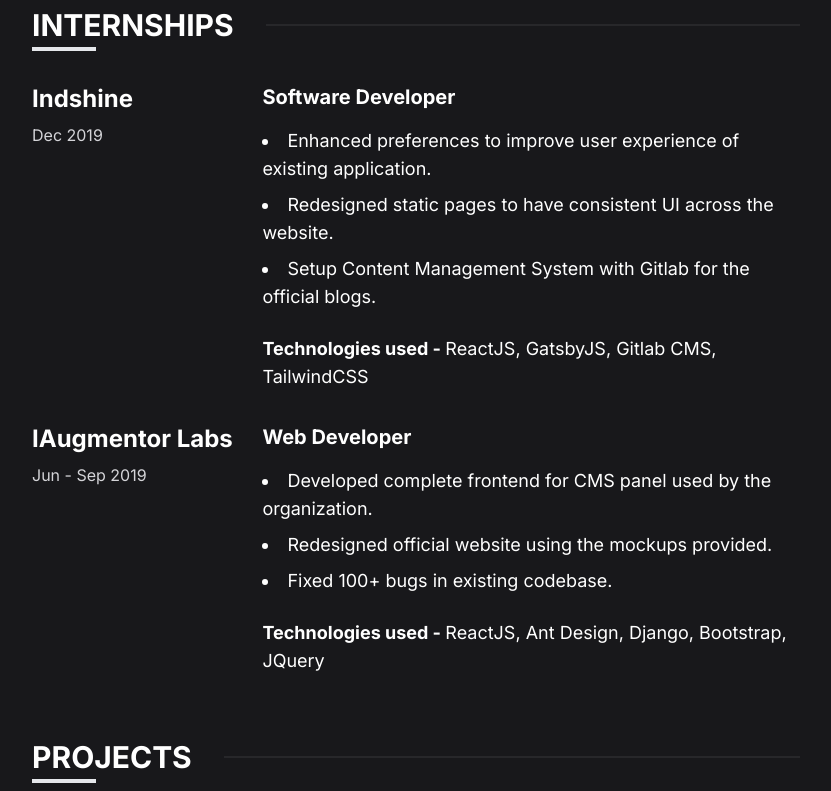
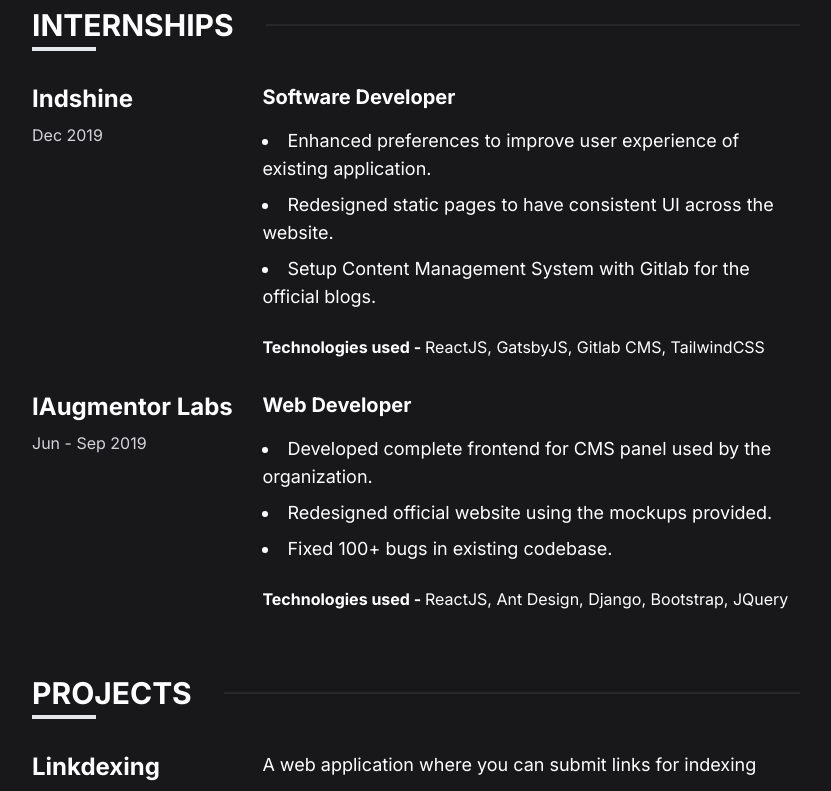
Before and after one commit to prateeksonii/portfolio-next, a Next.js app: page / in a window 1280 px wide. Shown: the part 920-1711 px from the top of the page, without its empty margins (224-1055 px from the left). Built offline with nearby package versions, Linux system fonts and the light colour scheme.

Commit message:
fix domnesting issues
Signed-off-by: Prateek Soni <prateek_soni@outlook.com>

```diff
--- a/src/components/Internships.tsx
+++ b/src/components/Internships.tsx
@@ -15,7 +15,7 @@
               <h4 className="text-xl font-bold">Software Developer</h4>
             </div>
           </div>
-          <p className="mt-4 text-lg">
+          <div className="mt-4 text-lg">
             <ul className="list-inside list-disc space-y-2">
               <li>
                 Enhanced preferences to improve user experience of existing
@@ -30,11 +30,10 @@
                 blogs.
               </li>
             </ul>
-
-            <p className="mt-6">
-              <strong>Technologies used - </strong>ReactJS, GatsbyJS, Gitlab
-              CMS, TailwindCSS
-            </p>
+          </div>
+          <p className="mt-6">
+            <strong>Technologies used - </strong>ReactJS, GatsbyJS, Gitlab CMS,
+            TailwindCSS
           </p>
         </div>
       </div>
@@ -49,7 +48,7 @@
               <h4 className="text-xl font-bold">Web Developer</h4>
             </div>
           </div>
-          <p className="mt-4 text-lg">
+          <div className="mt-4 text-lg">
             <ul className="list-inside list-disc space-y-2">
               <li>
                 Developed complete frontend for CMS panel used by the
@@ -58,11 +57,10 @@
               <li>Redesigned official website using the mockups provided.</li>
               <li>Fixed 100+ bugs in existing codebase.</li>
             </ul>
-
-            <p className="mt-6">
-              <strong>Technologies used - </strong>ReactJS, Ant Design, Django,
-              Bootstrap, JQuery
-            </p>
+          </div>
+          <p className="mt-6">
+            <strong>Technologies used - </strong>ReactJS, Ant Design, Django,
+            Bootstrap, JQuery
           </p>
         </div>
       </div>
--- a/src/components/Projects.tsx
+++ b/src/components/Projects.tsx
@@ -8,11 +8,11 @@
         <div className="flex flex-col gap-2">
           <div className="text-2xl font-bold">Linkdexing</div>
         </div>
-        <div>
-          <p className="text-lg">
+        <div className="text-lg">
           <p className="mb-2">
             A web application where you can submit links for indexing
           </p>
+          <div>
             <ul className="list-inside list-disc space-y-2">
               <li>
                 Designed, developed and deployed whole system for Linkdexing.com
@@ -27,10 +27,10 @@
                 Added admin panel to manage users and view submitted links.
               </li>
             </ul>
+          </div>
           <p className="mt-6">
             <strong>Technologies used - </strong>ReactJS, NodeJS, MongoDB,
             SendInBlue, Namecheap
-            </p>
           </p>
         </div>
       </div>
--- a/src/components/WorkExperience.tsx
+++ b/src/components/WorkExperience.tsx
@@ -20,7 +20,7 @@
               <div className="italic text-zinc-300">2021 - 2022</div>
             </div>
           </div>
-          <p className="mt-4 text-lg">
+          <div className="mt-4 text-lg">
             <ul className="list-inside list-disc space-y-2">
               <li>
                 Recognized for top performance through promotion and selection
@@ -37,7 +37,7 @@
                 Worked on AI-powered chat bot used by 5000+ employees daily.
               </li>
             </ul>
-          </p>
+          </div>
         </div>
       </div>
     </section>
```
Lines whose indentation alone changed are shown as unchanged.
